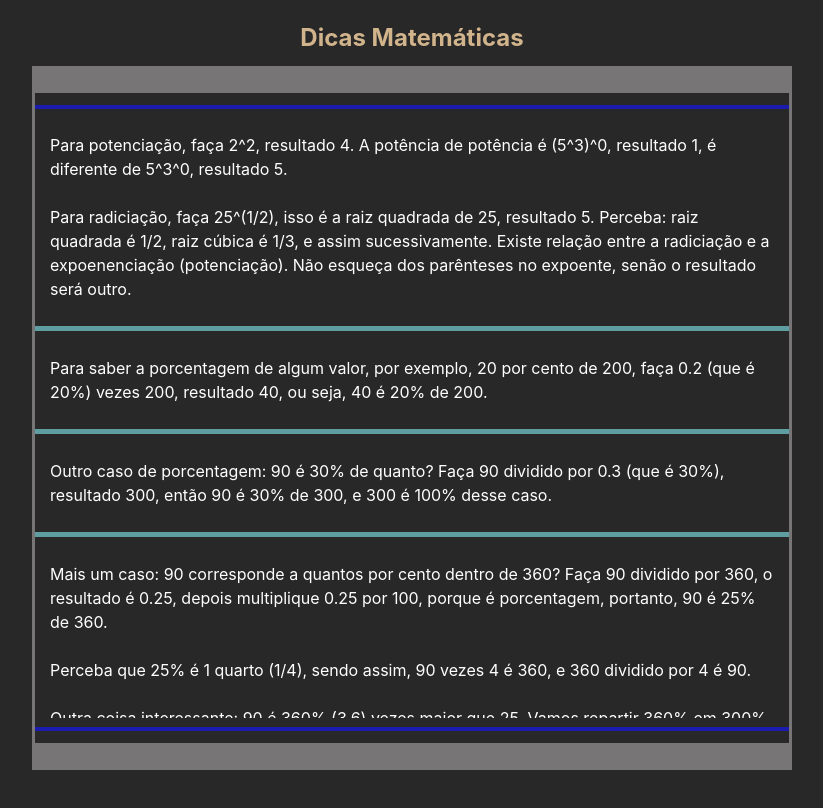
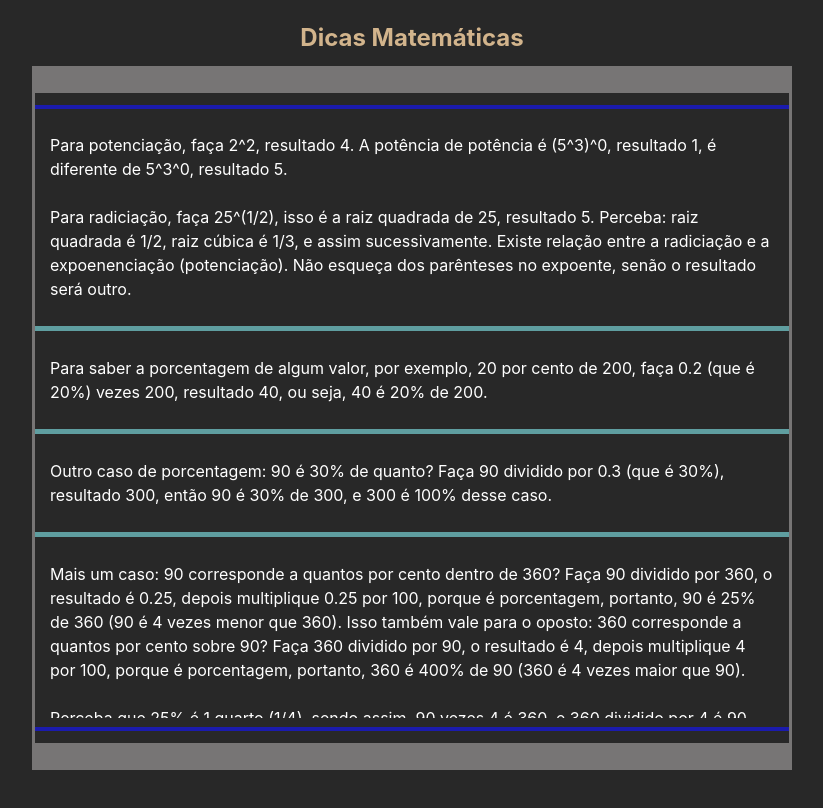
Before and after one commit to jr0samuel/calc-localstorage, a React (Vite) app: page /dicas in a window 1280 px wide. Shown: the whole page, without its empty margins (228-1051 px from the left). Built offline with nearby package versions, Linux system fonts and the light colour scheme.

Commit message:
step twelve

```diff
--- a/src/pages/Dicas/Dicas.jsx
+++ b/src/pages/Dicas/Dicas.jsx
@@ -29,7 +29,7 @@ export default function Dicas(){
                     </p>
                     <hr className="taghr" />
                     <p>
-                        Mais um caso: 90 corresponde a quantos por cento dentro de 360? Faça 90 dividido por 360, o resultado é 0.25, depois multiplique 0.25 por 100, porque é porcentagem, portanto, 90 é 25% de 360.
+                        Mais um caso: 90 corresponde a quantos por cento dentro de 360? Faça 90 dividido por 360, o resultado é 0.25, depois multiplique 0.25 por 100, porque é porcentagem, portanto, 90 é 25% de 360 (90 é 4 vezes menor que 360). Isso também vale para o oposto: 360 corresponde a quantos por cento sobre 90? Faça 360 dividido por 90, o resultado é 4, depois multiplique 4 por 100, porque é porcentagem, portanto, 360 é 400% de 90 (360 é 4 vezes maior que 90).
                         <br/><br />
                         Perceba que 25% é 1 quarto (1/4), sendo assim, 90 vezes 4 é 360, e 360 dividido por 4 é 90.
                         <br/><br />
```
